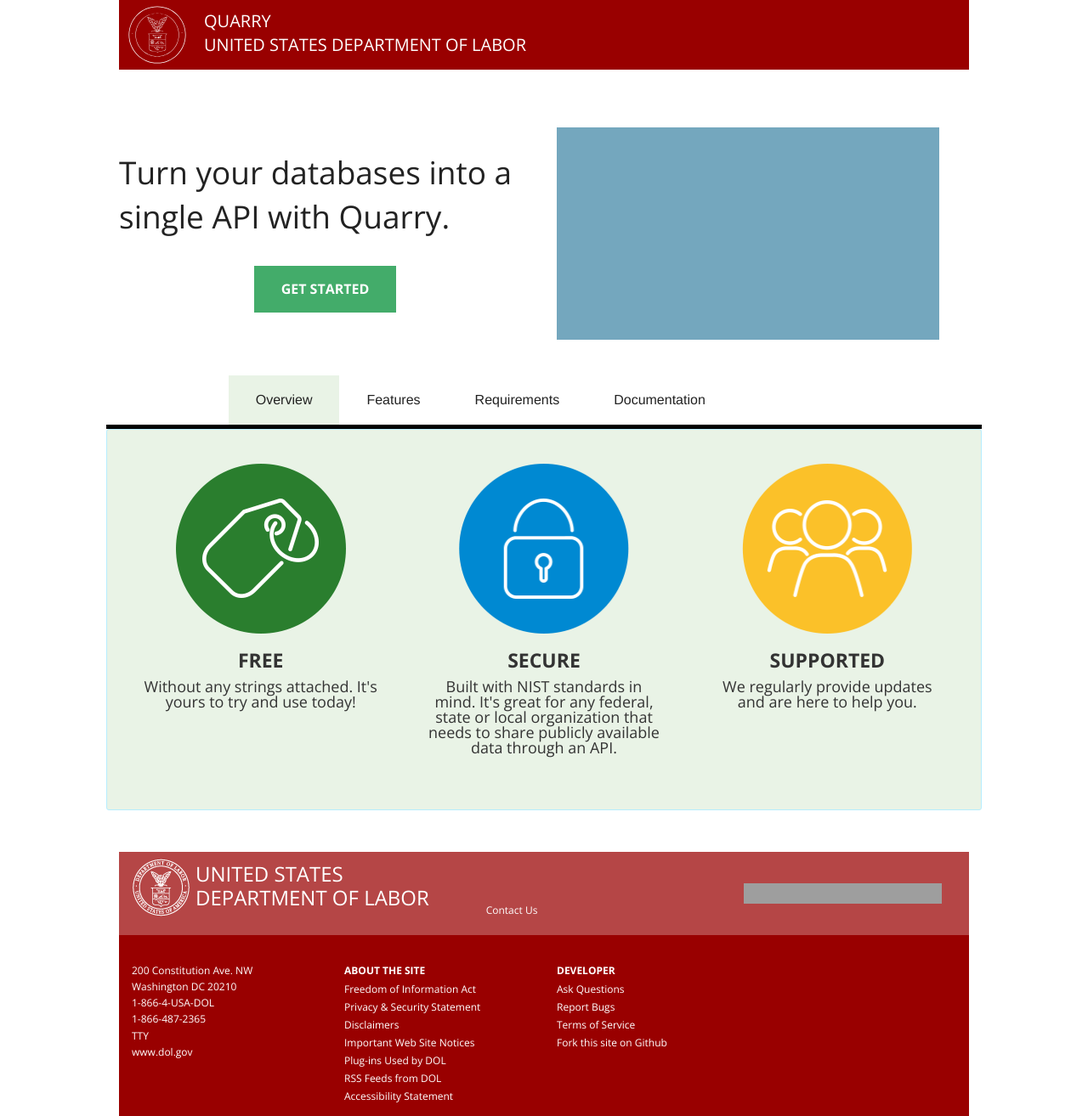
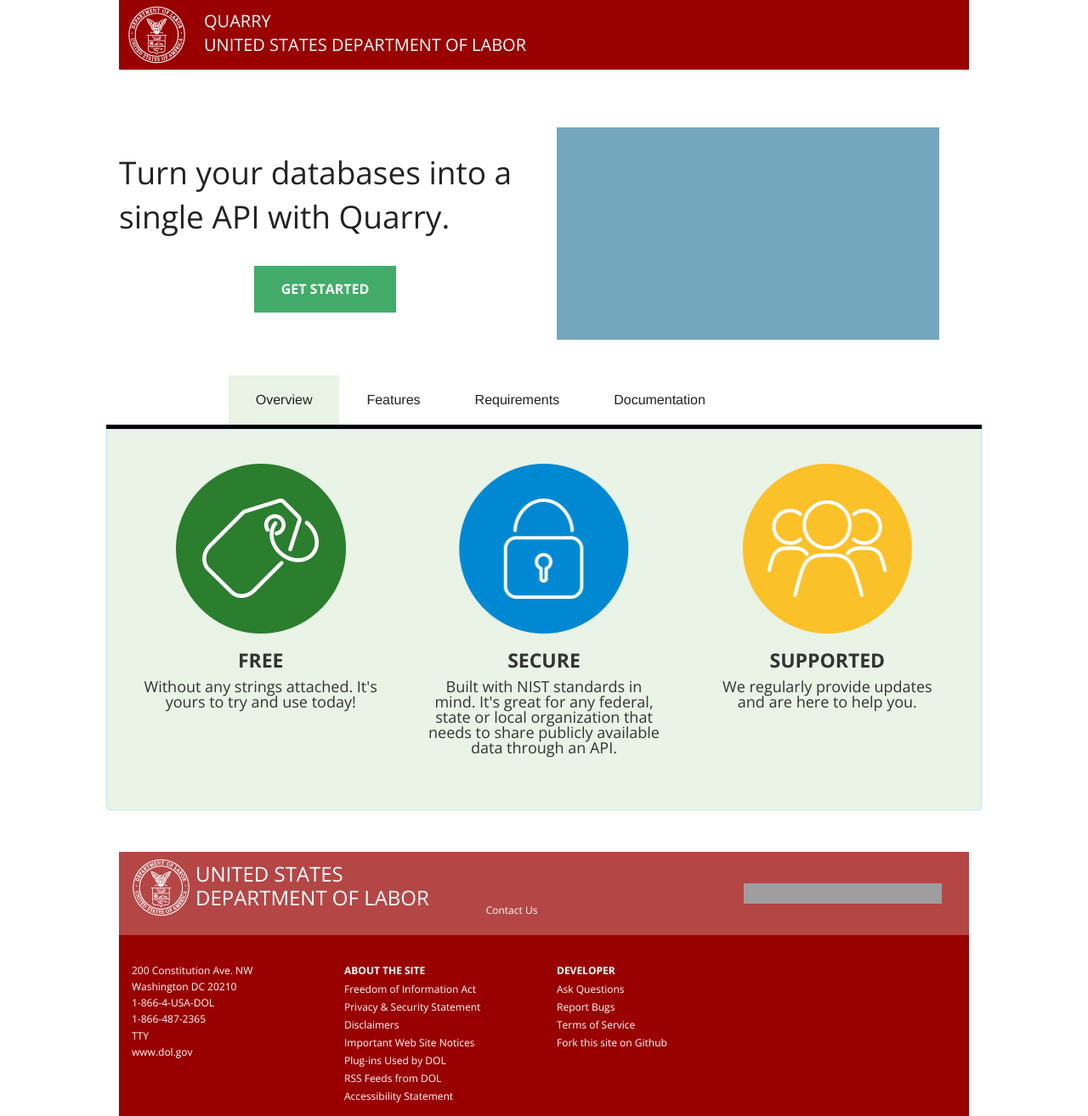
Before and after one commit to USDepartmentofLabor/Quarry, a Jekyll site: the page built from index.md, in a window 1280 px wide. Shown: the whole page at 85% size. Built offline with Jekyll 4.4.1, drawn with Linux system fonts in a browser that asks for light colours.

Commit message:
Changed DOL logo in the header

```diff
--- a/css/dol-style.css
+++ b/css/dol-style.css
@@ -102,7 +102,7 @@
 	margin: 0 5px 0 0;
 }
 .brand-white {
-	background: url('../img/DOL_logo.svg') no-repeat;
+	background: url('../img/dol-logo-white.png') no-repeat;
 	cursor: pointer;
 	float: left;
 	height: 70px;
```
